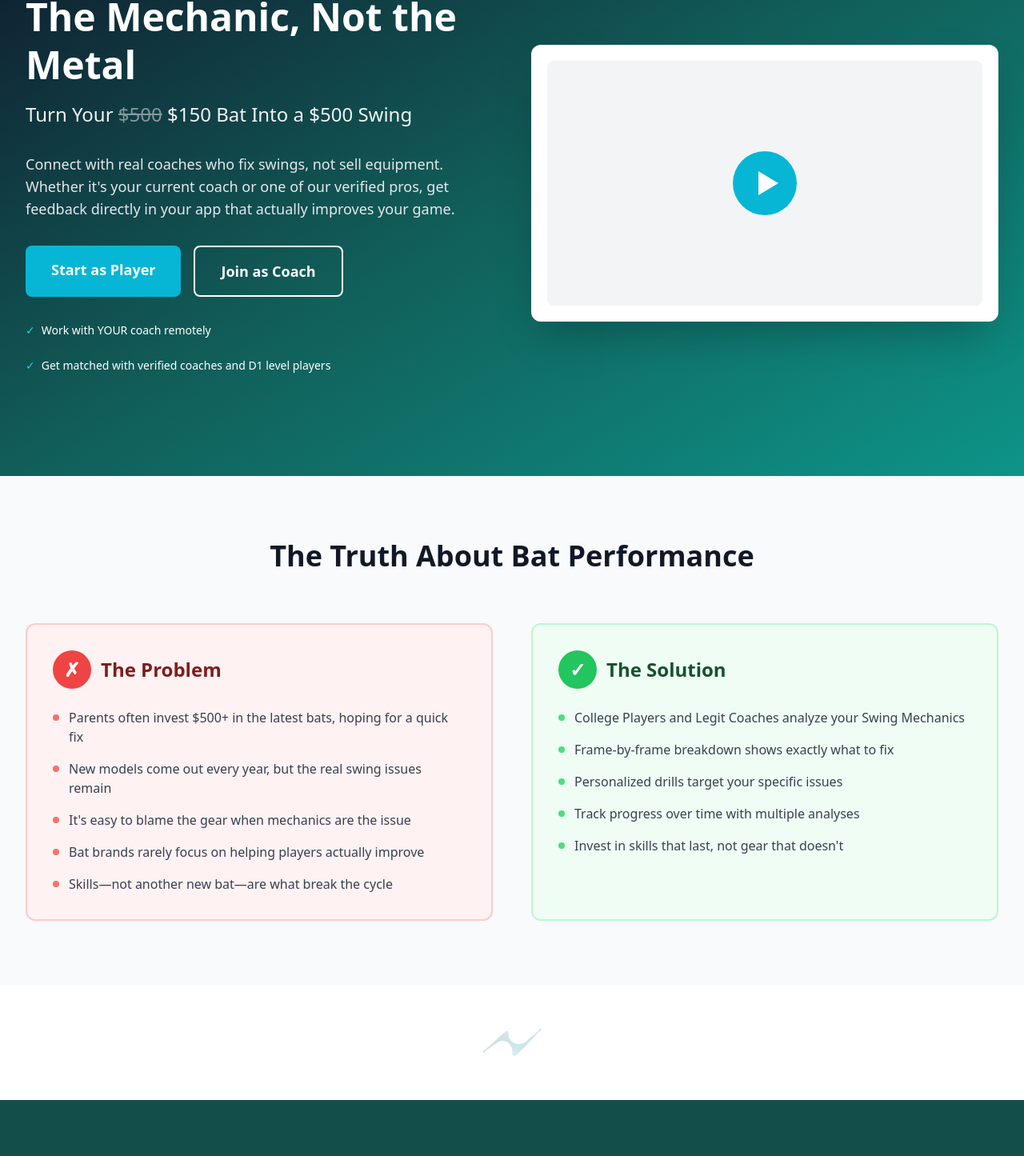
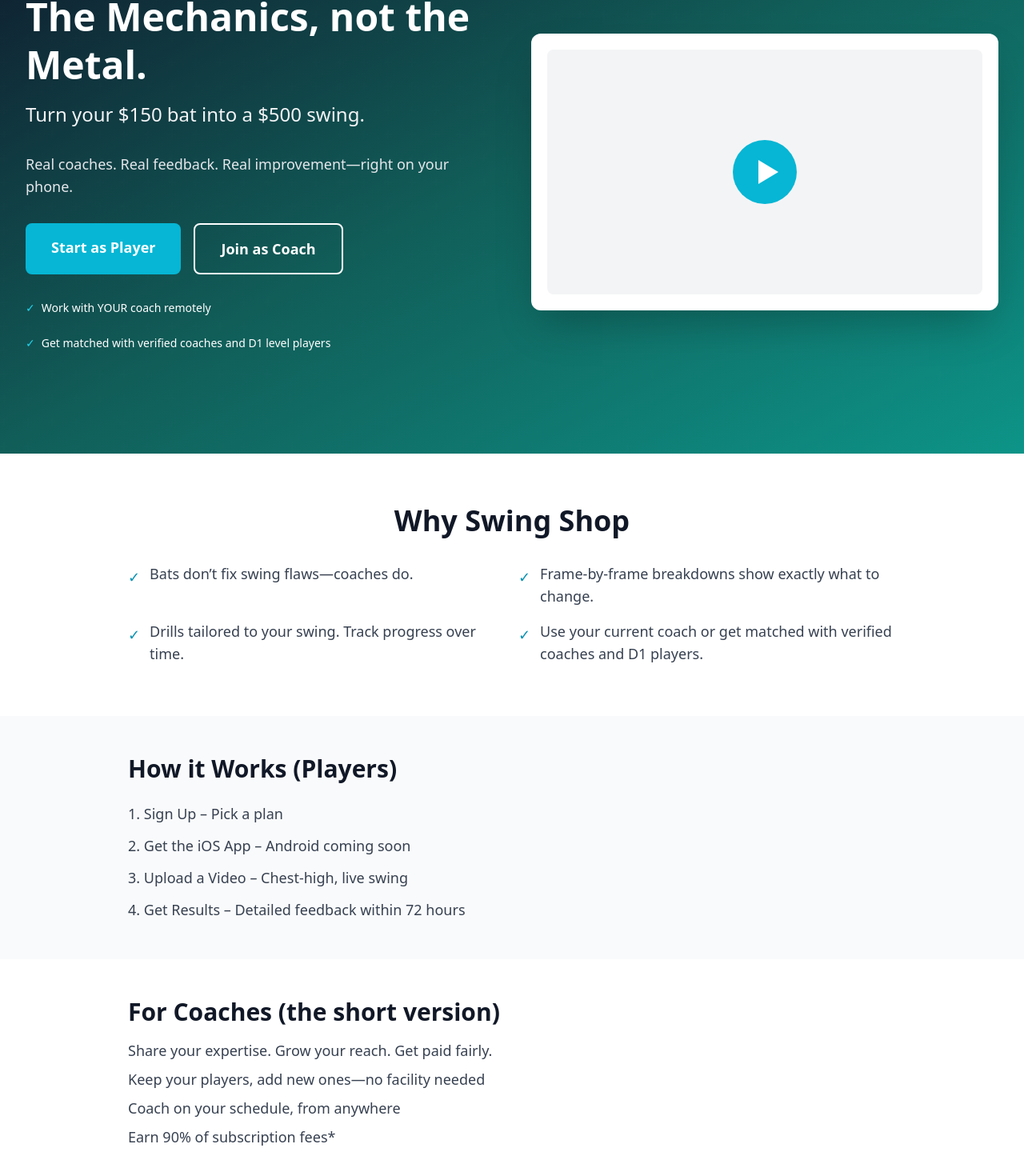
Before and after one commit to aa452110/batdigest-swing-platform, a React (Vite) app in the folder swing-analysis/: page / in a window 1280 px wide. Shown: the part 137-1582 px from the top of the page at 80% size. Built offline with nearby package versions, Linux system fonts and the light colour scheme; no server answers.

Commit message:
feat: update Swing Shop home copy and sections; exact element capture; modal preview; disable debug overlays

```diff
--- a/swing-analysis/src/app/LandingPage.tsx
+++ b/swing-analysis/src/app/LandingPage.tsx
@@ -8,11 +8,10 @@
     price: '$25',
     period: '/month',
     features: [
-      '2 analyses/month',
-      'Pro coach feedback',
-      'Frame-by-frame analysis',
+      '2 analyses',
+      'Pro feedback',
       'Progress tracking',
-      'iOS app access'
+      'iOS app'
     ]
   },
   {
@@ -22,10 +21,7 @@
     period: '/month',
     features: [
       '4 analyses/month',
-      'Pro coach feedback',
-      'Frame-by-frame analysis',
-      'Progress tracking',
-      'iOS app access'
+      'All features'
     ],
     popular: true
   },
@@ -35,12 +31,7 @@
     price: '$200',
     period: '/6 months',
     features: [
-      '4 analyses/month',
-      '24 total analyses',
-      'Pro coach feedback',
-      'Frame-by-frame analysis',
-      'Progress tracking',
-      'iOS app access',
+      '24 analyses total',
       'Save $40 vs monthly'
     ]
   }
@@ -169,23 +160,17 @@
           <div className="grid grid-cols-1 lg:grid-cols-2 gap-12 items-center">
             <div>
               <h1 className="text-5xl font-black mb-4 leading-tight">
-                The Mechanic, Not the Metal
+                The Mechanics, not the Metal.
               </h1>
               <p className="text-2xl mb-8 text-gray-100">
-                Turn Your <s className="opacity-50">$500</s> $150 Bat Into a $500 Swing
+                Turn your $150 bat into a $500 swing.
               </p>
               <p className="text-lg mb-8 text-gray-200">
-                Connect with real coaches who fix swings, not sell equipment.
-                Whether it's your current coach or one of our verified pros,
-                get feedback directly in your app that actually improves your game.
+                Real coaches. Real feedback. Real improvement—right on your phone.
               </p>
               <div className="flex flex-wrap gap-4 mb-8">
-                <a href="#pricing" className="bg-cyan-500 text-white px-8 py-4 rounded-lg font-bold text-lg hover:bg-cyan-600 transform hover:-translate-y-1 transition-all">
-                  Start as Player
-                </a>
-                <Link to="/coach/signup" className="bg-transparent border-2 border-white text-white px-8 py-4 rounded-lg font-bold text-lg hover:bg-white hover:text-teal-800 transform hover:-translate-y-1 transition-all">
-                  Join as Coach
-                </Link>
+                <a href="#pricing" className="bg-cyan-500 text-white px-8 py-4 rounded-lg font-bold text-lg hover:bg-cyan-600 transform hover:-translate-y-1 transition-all">Start as Player</a>
+                <Link to="/coach/signup" className="bg-transparent border-2 border-white text-white px-8 py-4 rounded-lg font-bold text-lg hover:bg-white hover:text-teal-800 transform hover:-translate-y-1 transition-all">Join as Coach</Link>
               </div>
               <div className="flex flex-wrap gap-6 text-sm">
                 <div className="flex items-center gap-2">
@@ -210,12 +195,53 @@
         </div>
       </section>
 
-      {/* Problem/Solution Section */}
+      {/* Why Swing Shop */}
+      <section className="py-16 bg-white">
+        <div className="max-w-5xl mx-auto px-4 sm:px-6 lg:px-8">
+          <h2 className="text-4xl font-bold text-center mb-8 text-gray-900">Why Swing Shop</h2>
+          <ul className="grid md:grid-cols-2 gap-4 text-lg text-gray-700">
+            <li className="flex items-start gap-3"><span className="text-cyan-600 mt-1">✓</span> Bats don’t fix swing flaws—coaches do.</li>
+            <li className="flex items-start gap-3"><span className="text-cyan-600 mt-1">✓</span> Frame-by-frame breakdowns show exactly what to change.</li>
+            <li className="flex items-start gap-3"><span className="text-cyan-600 mt-1">✓</span> Drills tailored to your swing. Track progress over time.</li>
+            <li className="flex items-start gap-3"><span className="text-cyan-600 mt-1">✓</span> Use your current coach or get matched with verified coaches and D1 players.</li>
+          </ul>
+        </div>
+      </section>
+
+      {/* How it Works (Players) */}
+      <section className="py-12 bg-gray-50">
+        <div className="max-w-5xl mx-auto px-4 sm:px-6 lg:px-8">
+          <h3 className="text-3xl font-bold mb-6 text-gray-900">How it Works (Players)</h3>
+          <ol className="space-y-3 text-gray-700 text-lg list-decimal list-inside">
+            <li>Sign Up – Pick a plan</li>
+            <li>Get the iOS App – Android coming soon</li>
+            <li>Upload a Video – Chest-high, live swing</li>
+            <li>Get Results – Detailed feedback within 72 hours</li>
+          </ol>
+        </div>
+      </section>
+
+      {/* For Coaches */}
+      <section className="py-12 bg-white">
+        <div className="max-w-5xl mx-auto px-4 sm:px-6 lg:px-8">
+          <h3 className="text-3xl font-bold mb-4 text-gray-900">For Coaches (the short version)</h3>
+          <ul className="space-y-2 text-gray-700 text-lg">
+            <li>Share your expertise. Grow your reach. Get paid fairly.</li>
+            <li>Keep your players, add new ones—no facility needed</li>
+            <li>Coach on your schedule, from anywhere</li>
+            <li>Earn 90% of subscription fees*</li>
+          </ul>
+          <p className="text-sm text-gray-500 mt-2">*After payment processing, when all player videos are analyzed during the period</p>
+          <div className="mt-4">
+            <Link to="/coach/signup" className="inline-block bg-cyan-500 text-white px-6 py-3 rounded-lg font-semibold hover:bg-cyan-600">Join as Coach →</Link>
+          </div>
+        </div>
+      </section>
+
+      {/* Problem/Solution Section (kept) */}
       <section className="py-20 bg-gray-50">
         <div className="max-w-7xl mx-auto px-4 sm:px-6 lg:px-8">
-          <h2 className="text-4xl font-bold text-center mb-16 text-gray-900">
-            The Truth About Bat Performance
-          </h2>
+          <h2 className="text-4xl font-bold text-center mb-16 text-gray-900">The Truth About Bat Performance</h2>
 
           <div className="grid md:grid-cols-2 gap-12">
             <div className="bg-red-50 p-8 rounded-xl border-2 border-red-200">
@@ -404,20 +430,13 @@
 
           <div className="grid md:grid-cols-2 gap-8">
             <div className="bg-white p-8 rounded-xl shadow-lg">
-              <p className="text-gray-700 mb-6 italic">
-                "My son went from striking out twice a game to leading his team in batting average.
-                The difference wasn't a new bat—it was understanding his swing mechanics."
-              </p>
-              <div className="font-bold">— Michael T., Parent</div>
+              <p className="text-gray-700 mb-6 italic">“We bought the $500 bat and maybe got 1%. Three months on Swing Shop, my kid doubled his average and hit more homers in one weekend than last year.”</p>
+              <div className="font-bold">— Jennifer R., Parent</div>
             </div>
 
             <div className="bg-white p-8 rounded-xl shadow-lg">
-              <p className="text-gray-700 mb-6 italic">
-                "We bought our kid the best bat and it might have improved his performance by 1%.
-                In 3 months with Swing Shop he's almost doubled his Average and hit more home runs
-                in the last weekend than he did all last year."
-              </p>
-              <div className="font-bold">— Jennifer R., Parent</div>
+              <p className="text-gray-700 mb-6 italic">“The difference wasn’t the bat—it was finally understanding the swing.”</p>
+              <div className="font-bold">— Michael T., Parent</div>
             </div>
           </div>
         </div>
@@ -476,30 +495,15 @@
       {/* CTA Section */}
       <section className="py-20 bg-gradient-to-br from-slate-900 via-teal-800 to-teal-600 text-white">
         <div className="max-w-4xl mx-auto text-center px-4">
-          <h2 className="text-4xl font-bold mb-6">
-            The Mechanic, Not the Metal
-          </h2>
+          <h2 className="text-4xl font-bold mb-6">The Mechanics, not the Metal.</h2>
           <p className="text-xl mb-8">
-            Whether you're a player looking to improve or a coach looking to get your guys the best feedback possible,
-            Swing Shop is where development begins.
+            A community where hitters get better and coaches share what works.
           </p>
           <div className="flex gap-4 justify-center flex-wrap">
-            <a
-              href="#pricing"
-              className="inline-block bg-cyan-500 text-white px-10 py-5 rounded-lg font-bold text-xl hover:bg-cyan-600 transform hover:-translate-y-1 transition-all"
-            >
-              Sign Up as Player
-            </a>
-            <Link
-              to="/coach/signup"
-              className="inline-block bg-white text-teal-800 px-10 py-5 rounded-lg font-bold text-xl hover:bg-gray-100 transform hover:-translate-y-1 transition-all"
-            >
-              Join as Coach
-            </Link>
+            <a href="#pricing" className="inline-block bg-cyan-500 text-white px-10 py-5 rounded-lg font-bold text-xl hover:bg-cyan-600 transform hover:-translate-y-1 transition-all">Sign Up as Player</a>
+            <Link to="/coach/signup" className="inline-block bg-white text-teal-800 px-10 py-5 rounded-lg font-bold text-xl hover:bg-gray-100 transform hover:-translate-y-1 transition-all">Join as Coach</Link>
           </div>
-          <p className="mt-8 text-cyan-200">
-            Turn your <s className="opacity-50">$500</s> $150 bat into a $500 swing
-          </p>
+          <p className="mt-8 text-cyan-200">Turn your $150 bat into a $500 swing</p>
         </div>
       </section>
 
@@ -524,7 +528,7 @@
               <Link to="/login" className="text-gray-400 hover:text-white">Player Login</Link>
               <Link to="/coach/login" className="text-gray-400 hover:text-white">Coach Login</Link>
               <Link to="/account" className="text-gray-400 hover:text-white">My Account</Link>
-              <Link to="/privacy" className="text-gray-400 hover:text-white">Privacy Policy</Link>
+              <Link to="/privacy" className="text-gray-400 hover:text-white">Privacy</Link>
               <a href="mailto:support@batdigest.com" className="text-gray-400 hover:text-white">Support</a>
             </div>
           </div>
--- a/swing-analysis/src/modules/recording/recordingComponents/PreRecordActions.tsx
+++ b/swing-analysis/src/modules/recording/recordingComponents/PreRecordActions.tsx
@@ -43,8 +43,17 @@
               <span className="text-xs text-yellow-400">Microphone error</span>
             </div>
           )}
-          <button onClick={onStart} className="w-full px-4 py-2 bg-red-600 hover:bg-red-700 text-white rounded-lg transition-colors flex items-center justify-center gap-2">
-            Start Recording
+          <button
+            onClick={onStart}
+            disabled={micStatus === 'idle'}
+            className={`w-full px-4 py-2 text-white rounded-lg transition-colors flex items-center justify-center gap-2 ${
+              micStatus === 'idle'
+                ? 'bg-gray-500 cursor-not-allowed'
+                : 'bg-red-600 hover:bg-red-700'
+            }`}
+            title={micStatus === 'idle' ? 'Please test your microphone first' : 'Start recording'}
+          >
+            {micStatus === 'idle' ? 'Test Mic First' : 'Start Recording'}
           </button>
           <div className="text-[11px] text-gray-400 mt-1">
             Using Chrome extension - click the extension icon when prompted
```
